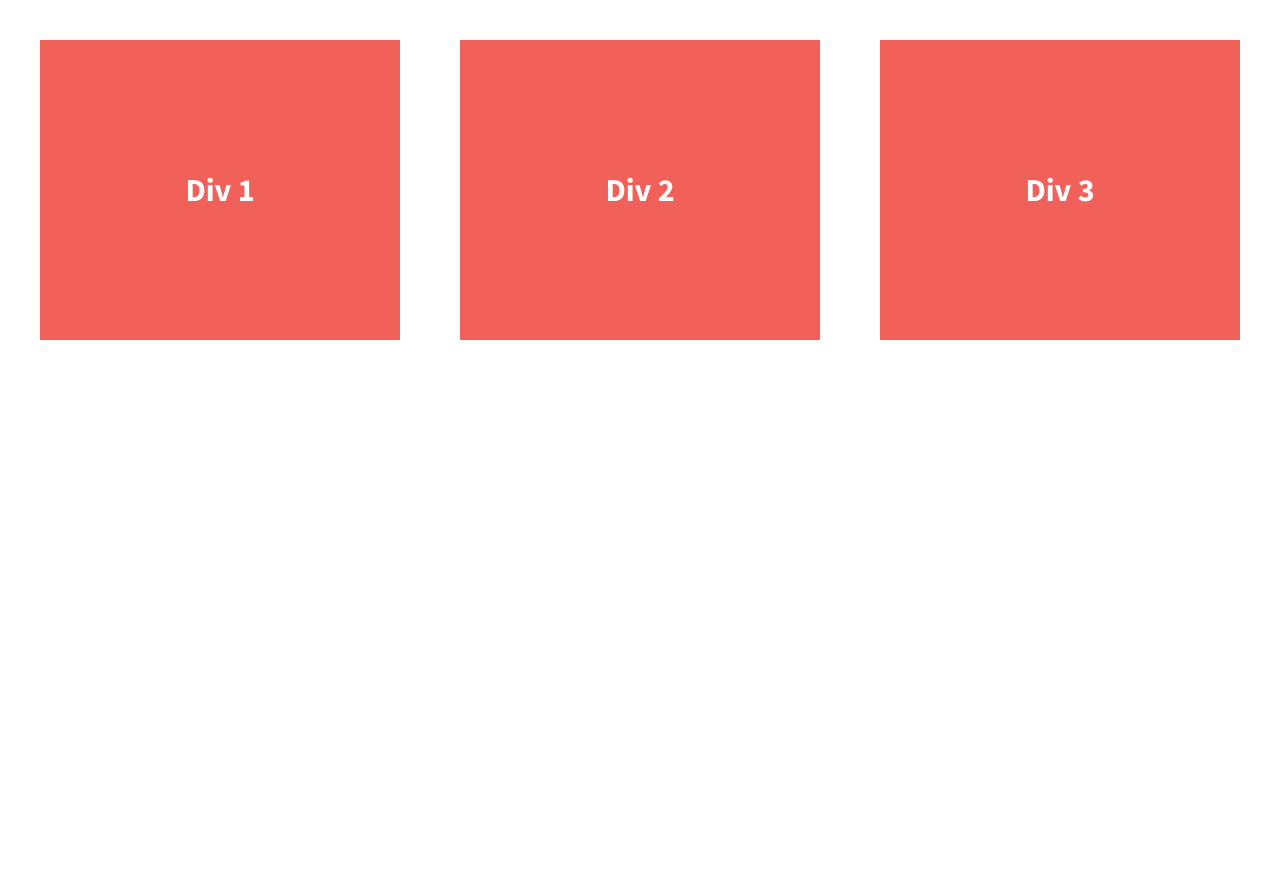
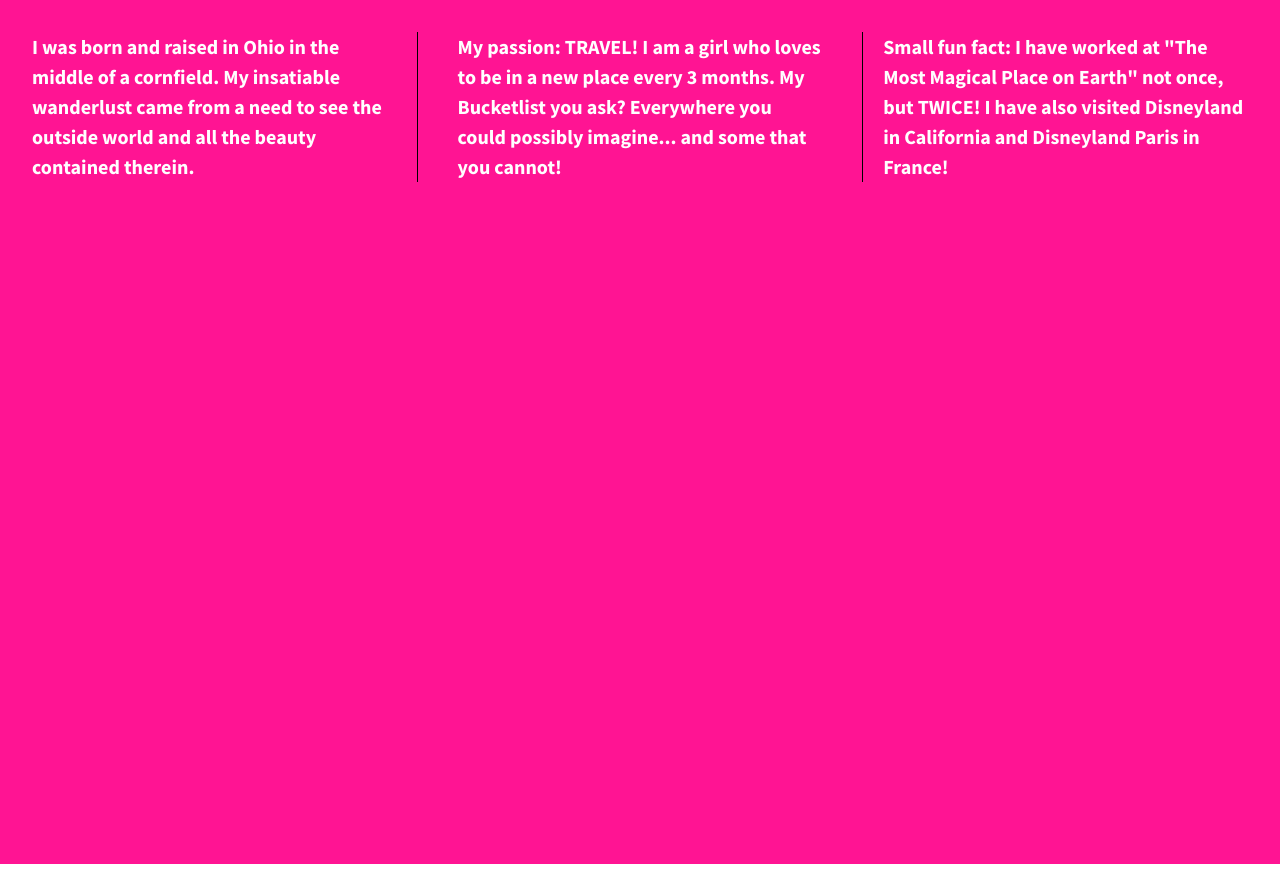
Before and after one commit to kaci-dev/flexbox-grids, a plain HTML site: page index.html in a window 1280 px wide. Drawn offline with nearby package versions, Linux system fonts and the light colour scheme.

Commit message:
Personalized

```diff
--- a/css/main.css
+++ b/css/main.css
@@ -99,35 +99,46 @@ textarea {
 html {
   background-color: #fff;
   height: 100%;
+  width: 100%;
 }
 
 body {
   font-family: 'Source Sans Pro', sans-serif;
   padding: 2em;
-  font-size: 1.25em;
+  font-weight: 700;
   height: 100%;
+  background-color: deeppink;
 }
 
 .wrapper {
   /*add display:flex and set justify-content to space-between*/
-  font-weight: 700;
   display: flex;
+  flex-flow: row wrap;
   justify-content: space-between;
+  align-items: center;
 }
 
 .div-1, .div-2, .div-3 {
   /*give the divs a width of 30%, add display:flex, set justify-content and align-items to center*/
   color: #fff;
   line-height: 1.5em;
-  font-size: 1.6em;
-  background-color: #f16059;
-  height: 300px;
+  font-size: 1.25em;
+  height: auto;
   display: flex;
   width: 30%;
   justify-content: center;
   align-items: center;
 }
 
+.div-1 {
+  border-right: 1px solid black;
+  padding-right: 1em;
+}
+
+.div-3 {
+  border-left: 1px solid black;
+  padding-left: 1em;
+}
 
 
 
--- a/index.html
+++ b/index.html
@@ -23,13 +23,13 @@
 
         <section class="wrapper">
             <div class="div-1">
-                Div 1
+                I was born and raised in Ohio in the middle of a cornfield. My insatiable wanderlust came from a need to see the outside world and all the beauty contained therein.
             </div>
             <div class="div-2">
-                Div 2
+                My passion: TRAVEL! I am a girl who loves to be in a new place every 3 months. My Bucketlist you ask? Everywhere you could possibly imagine... and some that you cannot!
             </div>
             <div class="div-3">
-                Div 3
+                Small fun fact: I have worked at "The Most Magical Place on Earth" not once, but TWICE! I have also visited Disneyland in California and Disneyland Paris in France!
             </div>
         </section>
 
```
